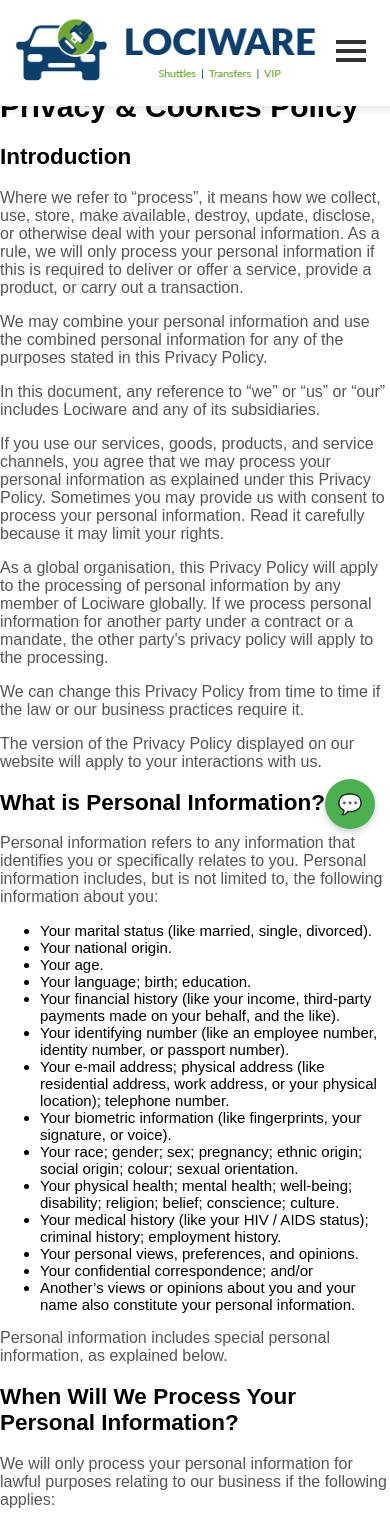
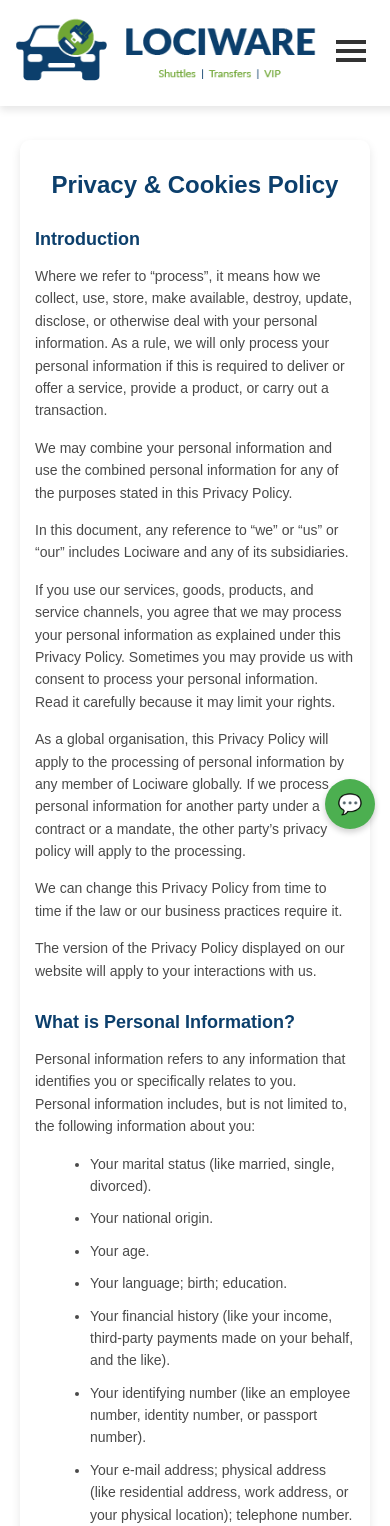
Before and after one commit to IkanyengAdams/my-website, a React (Create React App) app in the folder lociware-website/: page /privacy-policy in a window 390 px wide. Shown: the top 1526 px of the page. Built offline with nearby package versions, Linux system fonts and the light colour scheme.

Commit message:
enabled routing

```diff
--- a/lociware-website/src/components/Navbar.jsx
+++ b/lociware-website/src/components/Navbar.jsx
@@ -1,8 +1,10 @@
-import React, { useState } from "react";
+import React, { useState, useEffect } from "react";
 import { motion, AnimatePresence } from "framer-motion";
+import { useLocation } from 'react-router-dom'; // Import useLocation to detect the current route
 
 export default function Navbar({ navbarRef, infoRef, servicesRef, safetyRef, contactRef }) {
   const [isMenuOpen, setIsMenuOpen] = useState(false);
+  const location = useLocation(); // Get current location to handle navigation on all pages
 
   const toggleMenu = () => {
     setIsMenuOpen(!isMenuOpen);
@@ -16,8 +18,19 @@ export default function Navbar({ navbarRef, infoRef, servicesRef, safetyRef, con
     if (ref && ref.current) {
       ref.current.scrollIntoView({ behavior: "smooth" });
       closeMenu();
+    } else {
+      // If ref is null (e.g., on /privacy-policy), do nothing or navigate to homepage
+      if (location.pathname === '/privacy-policy') {
+        window.location.href = '/'; // Navigate to homepage if on privacy policy page
+        closeMenu();
+      }
     }
   };
+
+  // Close mobile menu when route changes
+  useEffect(() => {
+    closeMenu(); // Close menu when navigating to a new route
+  }, [location]);
 
   return (
     <nav className="navbar">
--- a/lociware-website/src/styles.css
+++ b/lociware-website/src/styles.css
@@ -78,14 +78,14 @@ body {
   align-items: center;
 }
 
-.nav-links li a {
+.nav-links li a, .nav-links li .nav-link {
   color: #4a4a4a;
   text-decoration: none;
   transition: color 0.3s ease;
 }
 
-.nav-links li a:hover {
-  color: #0c3f6c;
+.nav-links li a:hover, .nav-links li .nav-link:hover, .nav-links li .nav-link.active {
+  color: #0c3f6c; /* Dark blue for hover and active states */
 }
 
 /* Hamburger */
@@ -148,11 +148,15 @@ body {
     text-align: left;
   }
 
-  .nav-links li a {
+  .nav-links li a, .nav-links li .nav-link {
     font-size: 18px;
     font-weight: bold; /* Bold font for mobile too */
     color: #333;
     display: block;
+  }
+
+  .nav-links li a:hover, .nav-links li .nav-link:hover, .nav-links li .nav-link.active {
+    color: #0c3f6c; /* Dark blue for hover and active states on mobile */
   }
 }
 
@@ -1705,18 +1709,93 @@ section.values {
     font-size: 20px; /* Slightly smaller arrow symbols on mobile */
   }
 
-  .custom-dots {
-    bottom: 5px;
-    gap: 8px;
-  }
-
-  .dot {
-    width: 8px;
-    height: 8px;
-  }
-
   .next-image-preview {
     width: 80px; /* Smaller preview on mobile */
     height: 60px; /* Proportional height */
   }
 }
+
+.privacy-policy {
+  max-width: 800px;
+  margin: 180px auto 50px; /* Increased top margin to 80px to account for navbar height */
+  padding: 20px;
+  background: white;
+  border-radius: 10px;
+  box-shadow: 0 4px 10px rgba(0, 0, 0, 0.1);
+  color: #333;
+}
+
+.privacy-policy h1 {
+  font-size: 28px;
+  color: #0c3f6c; /* Dark blue for headings */
+  margin-bottom: 20px;
+  text-align: center;
+}
+
+.privacy-policy h2 {
+  font-size: 22px;
+  color: #0c3f6c; /* Dark blue for subheadings */
+  margin-top: 30px;
+  margin-bottom: 15px;
+}
+
+.privacy-policy p {
+  font-size: 16px;
+  line-height: 1.6;
+  margin-bottom: 15px;
+  color: #4a4a4a; /* Dark gray for paragraphs */
+}
+
+.privacy-policy strong {
+  color: #0c3f6c; /* Dark blue for emphasis */
+}
+
+.privacy-policy ul.policy-list {
+  list-style-type: disc; /* Bullet points for lists */
+  margin: 15px 0 15px 20px; /* Spacing for bullet lists */
+}
+
+.privacy-policy ul.policy-list li {
+  font-size: 16px;
+  line-height: 1.6;
+  margin-bottom: 10px;
+  color: #4a4a4a; /* Dark gray for list items */
+}
+
+.privacy-policy a {
+  color: #4CAF50; /* Green for links, matching your theme */
+  text-decoration: underline;
+  transition: color 0.3s ease;
+}
+
+.privacy-policy a:hover {
+  color: #0c3f6c; /* Dark blue on hover */
+}
+
+/* Responsive Design */
+@media (max-width: 768px) {
+  .privacy-policy {
+    margin: 70px 20px 20px; /* Adjusted top margin for mobile, accounting for navbar */
+    padding: 15px;
+  }
+
+  .privacy-policy h1 {
+    font-size: 24px;
+  }
+
+  .privacy-policy h2 {
+    font-size: 18px;
+  }
+
+  .privacy-policy p, .privacy-policy ul.policy-list li {
+    font-size: 14px;
+  }
+
+  .privacy-policy ul.policy-list {
+    margin-left: 15px; /* Reduced margin on mobile */
+  }
+}
+
+.popi-link{
+  color: white;
+}
```
